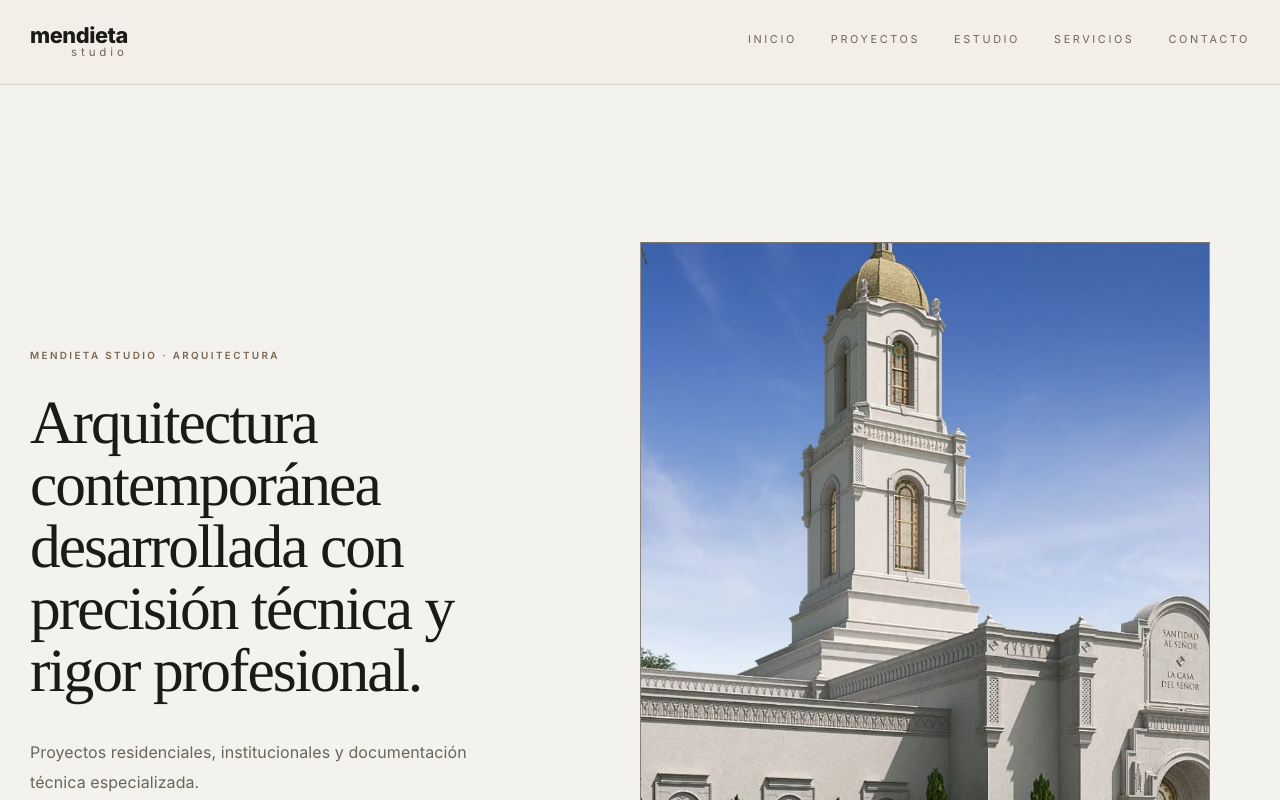
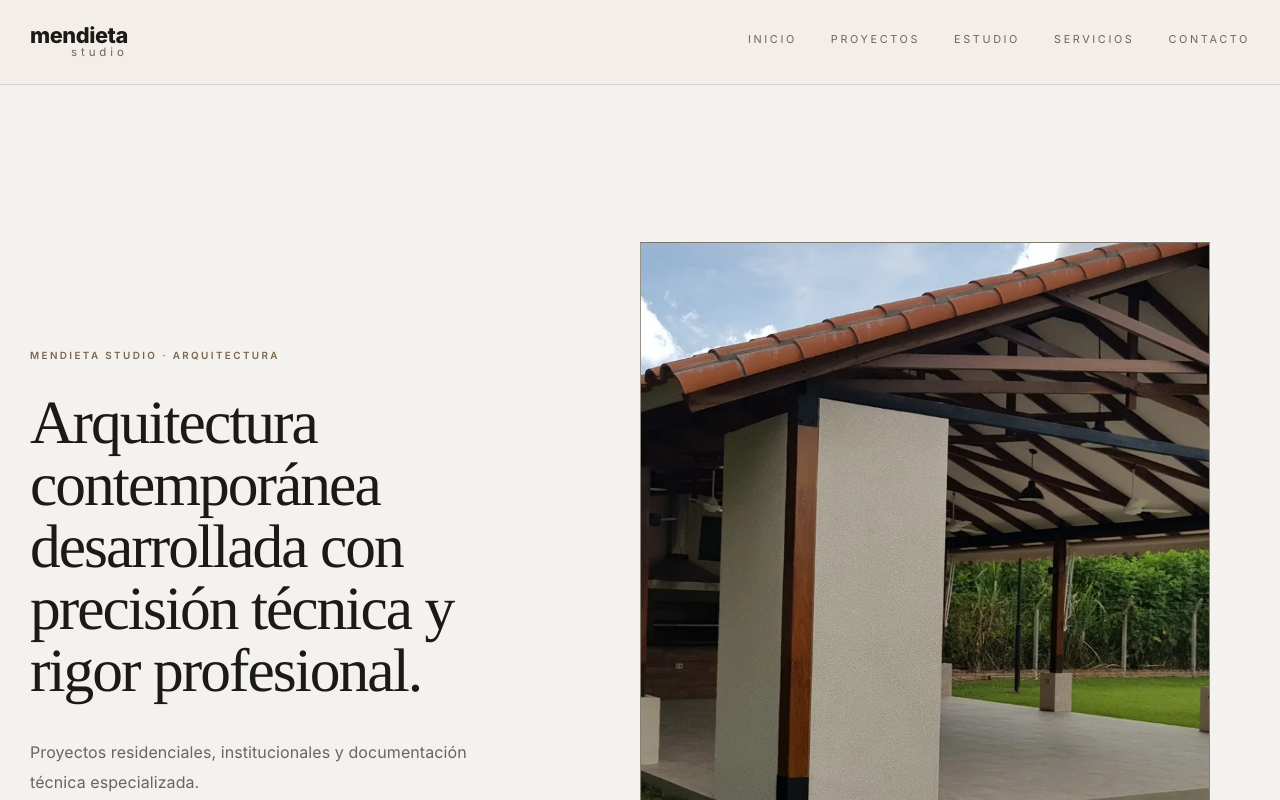
Before and after one commit to richimenvic/mendieta-studio-web, a React (Vite) app: page / in a window 1280 px wide. Shown: the top 800 px of the page. Built offline with nearby package versions, Linux system fonts and the light colour scheme.

Commit message:
Update Home hero image to PRODIMSA asset

```diff
--- a/src/pages/Home.jsx
+++ b/src/pages/Home.jsx
@@ -18,7 +18,7 @@ export default function Home() {
             </div>
           </div>
           <figure className="hero-image hero-image-photo">
-            <img className="media-img" src="/img/projects/lapaz-hero.webp" alt="Vista exterior del Templo La Paz, proyecto destacado de Mendieta Studio" loading="eager" />
+            <img className="media-img" src="/img/projects/prodimsa-lateral-hero.webp" alt="Vista exterior del Centro Social Corporativo PRODIMSA, proyecto de Mendieta Studio" loading="eager" />
           </figure>
         </div>
       </section>
```
